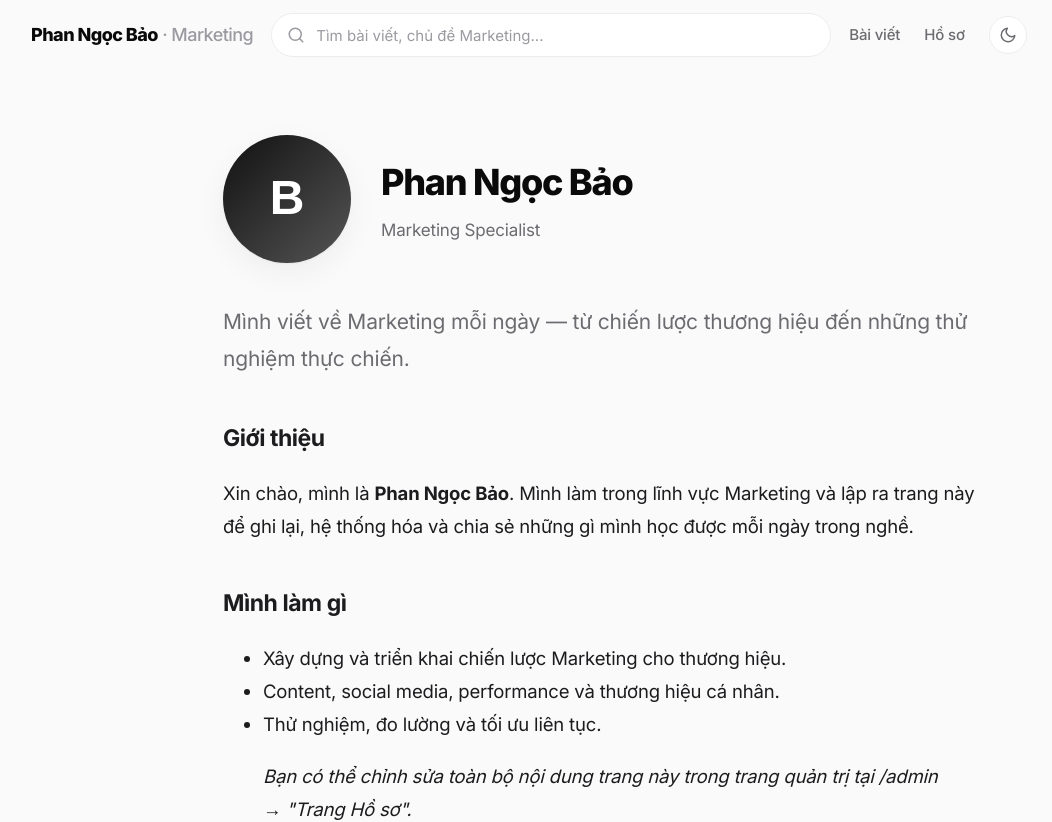
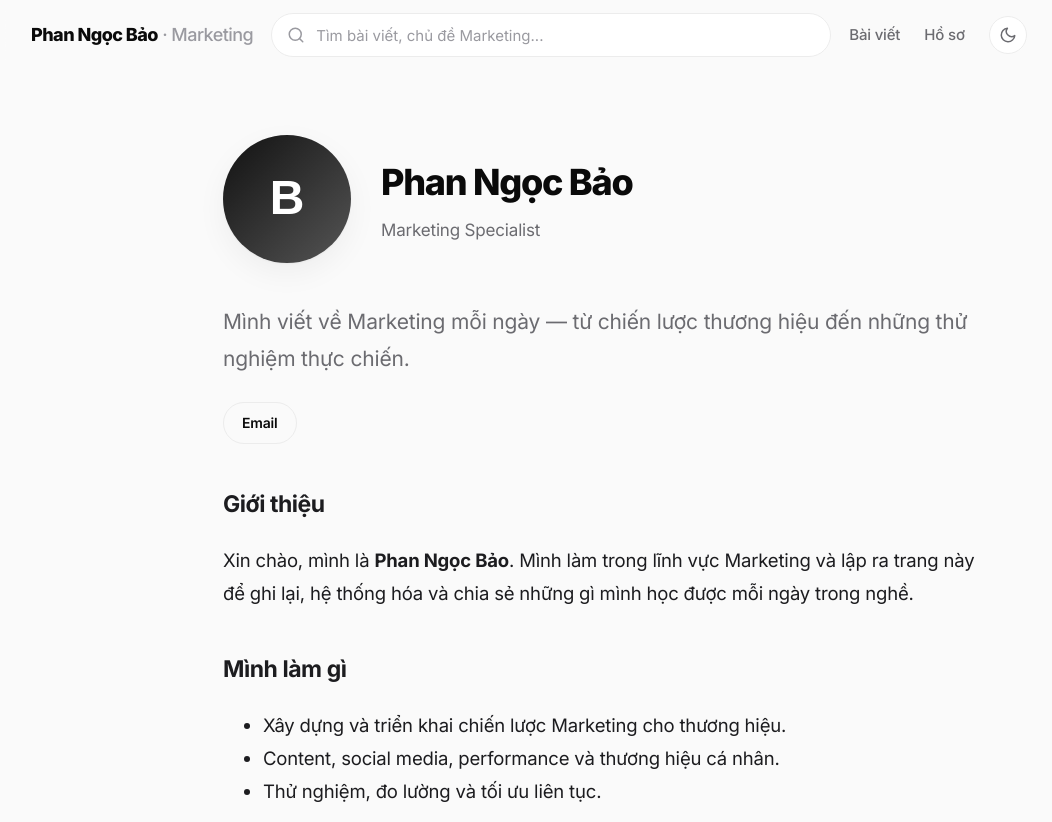
Before and after one commit to baoback/phanngocbao-website, a Next.js app in the folder website/: page /about in a window 1280 px wide. Shown: the top 822 px of the page, without its empty margins (37-1089 px from the left). Built offline with nearby package versions, Linux system fonts and the light colour scheme.

Commit message:
Add files via upload

```diff
--- a/website/app/about/page.jsx
+++ b/website/app/about/page.jsx
@@ -2,18 +2,20 @@ import { getAbout } from '@/lib/posts';
 
 export function generateMetadata() {
   const about = getAbout();
-  return {
-    title: `${about.name} · Hồ sơ`,
-    description: about.tagline,
-  };
+  return { title: `${about.name} · Hồ sơ`, description: about.tagline };
 }
 
 export default function AboutPage() {
   const about = getAbout();
+  const links = [
+    about.email && { label: 'Email', href: `mailto:${about.email}` },
+    about.linkedin && { label: 'LinkedIn', href: about.linkedin },
+    about.facebook && { label: 'Facebook', href: about.facebook },
+  ].filter(Boolean);
 
   return (
     <div className="profile container">
-      <div className="profile-head">
+      <div className="profile-head reveal-up">
         {about.avatar && <img src={about.avatar} alt={about.name} />}
         <div>
           <h1>{about.name}</h1>
@@ -21,9 +23,18 @@ export default function AboutPage() {
         </div>
       </div>
       {about.tagline && (
-        <p className="profile-body" style={{ fontSize: 21, color: 'var(--text-muted)', marginBottom: 36 }}>
+        <p className="profile-body" style={{ fontSize: 21, color: 'var(--text-muted)', marginBottom: 24 }}>
           {about.tagline}
         </p>
+      )}
+      {links.length > 0 && (
+        <div className="social-row">
+          {links.map((l) => (
+            <a key={l.label} className="social-pill" href={l.href} target="_blank" rel="noopener noreferrer">
+              {l.label}
+            </a>
+          ))}
+        </div>
       )}
       <div className="profile-body" dangerouslySetInnerHTML={{ __html: about.html }} />
     </div>
```
